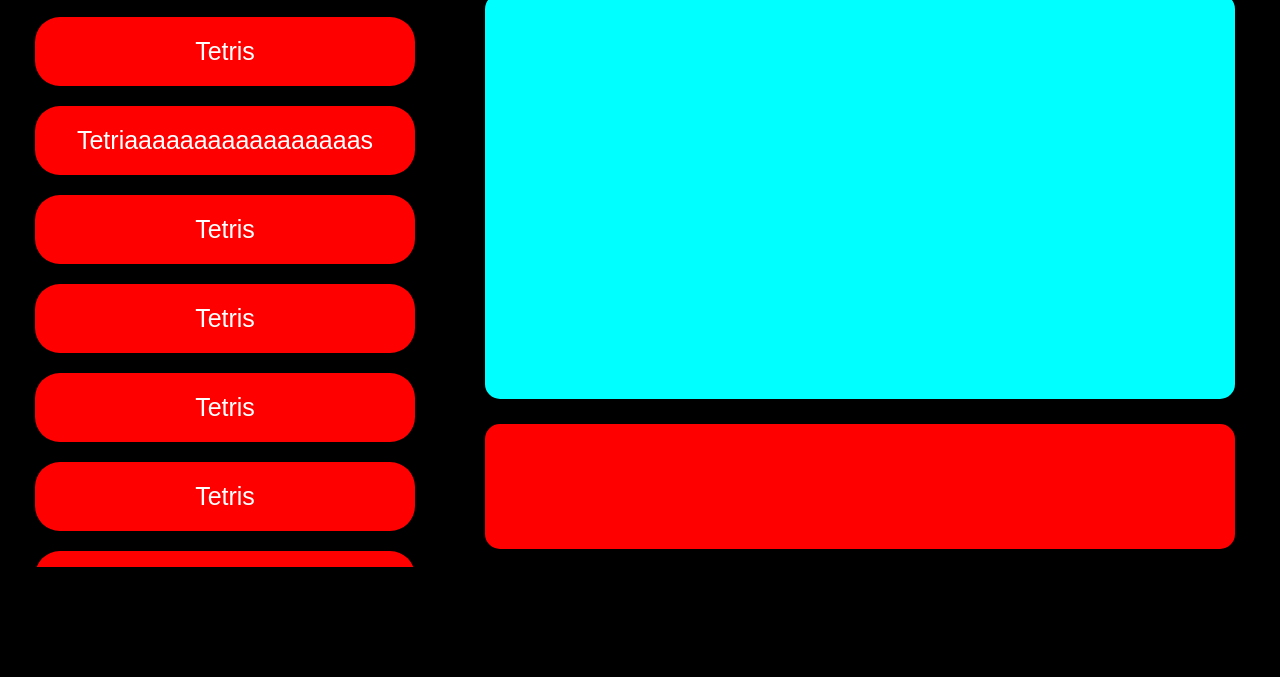
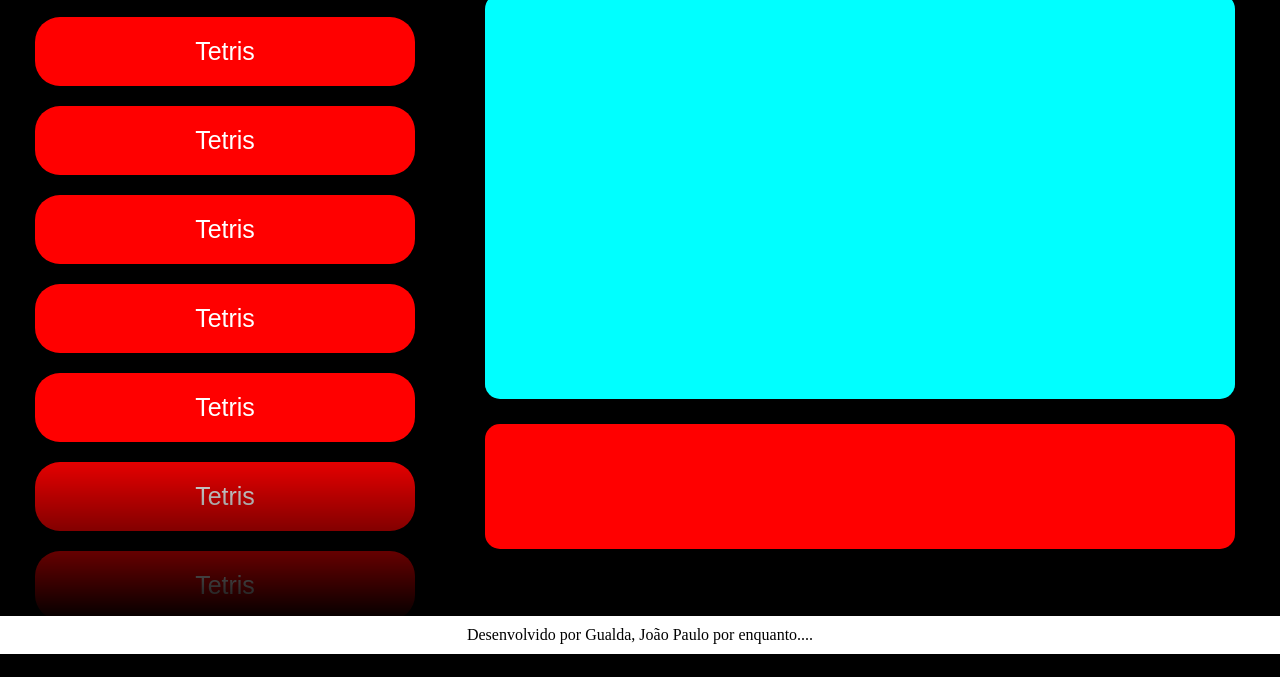
Before and after one commit to iCrowleySHR/Tetrificados, a plain HTML site: page index.html in a window 1280 px wide. Shown: the part 146-823 px from the top of the page. Before the commit the page ends 800 px from the top, so only its background shows below. Drawn offline with Linux system fonts and the light colour scheme.

Commit message:
Gradiente scroll

```diff
--- a/index.html
+++ b/index.html
@@ -12,7 +12,7 @@
                 <img src="./view/img/logo.png" alt="" class="logo">
                 <div class="scroll">
                     <button> Tetris </button>
-                    <button> Tetriaaaaaaaaaaaaaaaaas </button>
+                    <button> Tetris</button>
                     <button> Tetris </button>
                     <button> Tetris </button>
                     <button> Tetris </button>
@@ -27,6 +27,7 @@
                     <button> Tetris </button>
                     <button> Tetris </button>
                 </div>
+                <div class="gradiente"></div>
             </aside>
 
             <div class="infos-img">
@@ -34,5 +35,8 @@
                 <div class="descricao"></div>
             </div>
     </main>
+    <footer>
+        Desenvolvido por Gualda, João Paulo por enquanto....
+    </footer>
 </body>
 </html>
--- a/view/css/style.css
+++ b/view/css/style.css
@@ -1,6 +1,8 @@
 body{
     background-color: black;
     overflow-y: hidden;
+    margin: 0;
+    padding: 0;
 }
 main{
     display: flex;
@@ -27,7 +29,7 @@
     flex-direction: column;
     max-width: 400px;
     width: 100%;
-    height: 35em;
+    height: 40em;
     margin-left: 10px;
     direction: rtl;
     overflow-y: scroll;
@@ -54,6 +56,15 @@
     font-size: 25px;
     border-radius: 25px;
     color: white;
+
+}
+
+.gradiente{
+    height: 15em;
+    margin-top: -210px;
+    margin-right: 40px;
+    background: rgb(0,0,0);
+    background: linear-gradient(0deg, rgba(0,0,0,1) 23%, rgba(92,9,121,0) 97%);
 }
 .infos-img{
     height: auto;
@@ -87,3 +98,12 @@
     margin-left: 20px;
 
 }
+
+footer{
+    background-color: white;
+    position: absolute;
+    width: 100%;
+    text-align: center;
+    padding: 10px 0 10px;
+    bottom: 0px;
+}
```
